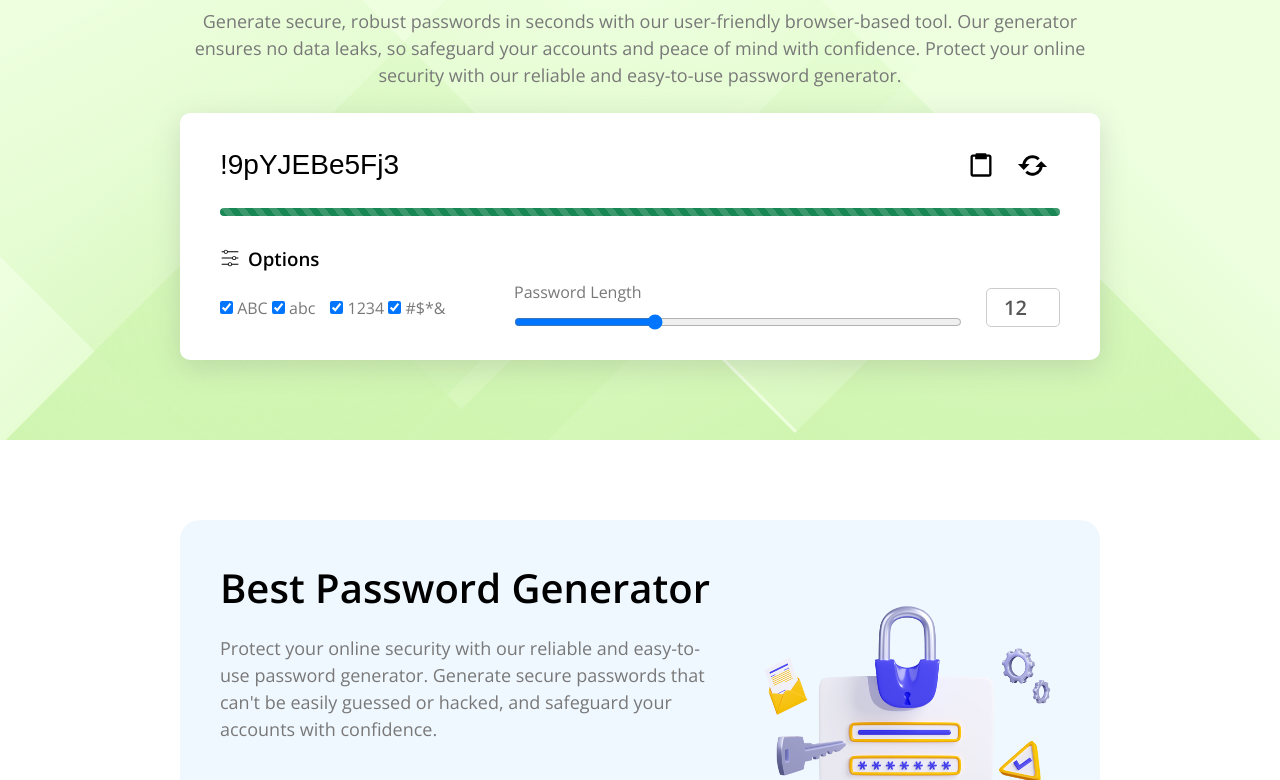
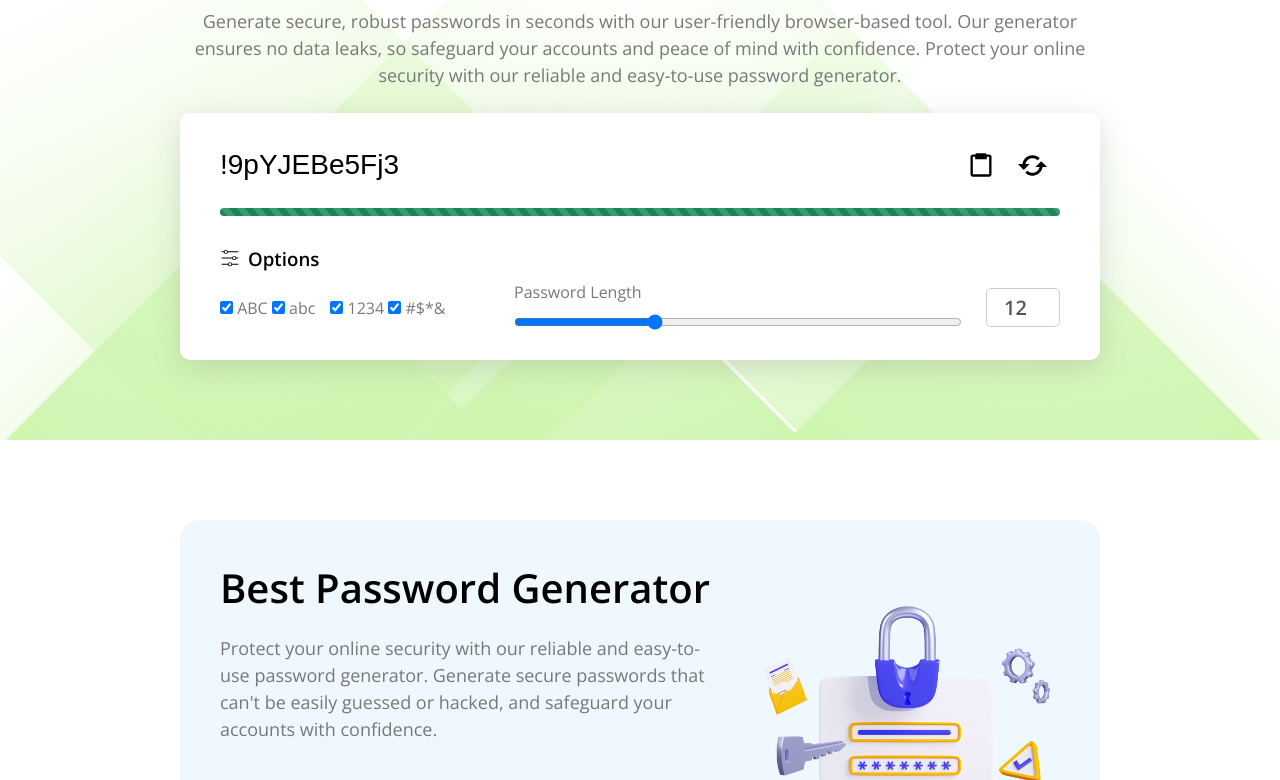
Before and after one commit to baijidhossain/passgenapp, a plain HTML site: page index.html in a window 1280 px wide. Shown: the part 182-962 px from the top of the page. Drawn offline with nearby package versions, Linux system fonts and the light colour scheme.

Commit message:
Design modified

```diff
--- a/style/style.css
+++ b/style/style.css
@@ -295,7 +295,8 @@ section.hero-sec {
   background-image: url('../hero-bg.svg');
   background-repeat: no-repeat;
   background-size: cover;
-  background-color: #eeffe0;
+  /* background-color: #eeffe0; */
+  background-color: linear-gradient(to bottom, #eeffe0 0%, #eeffe0 100%);
 }
 
 /*About*/
```
Also changed, not shown: brands.html (+1 -2 lines).
